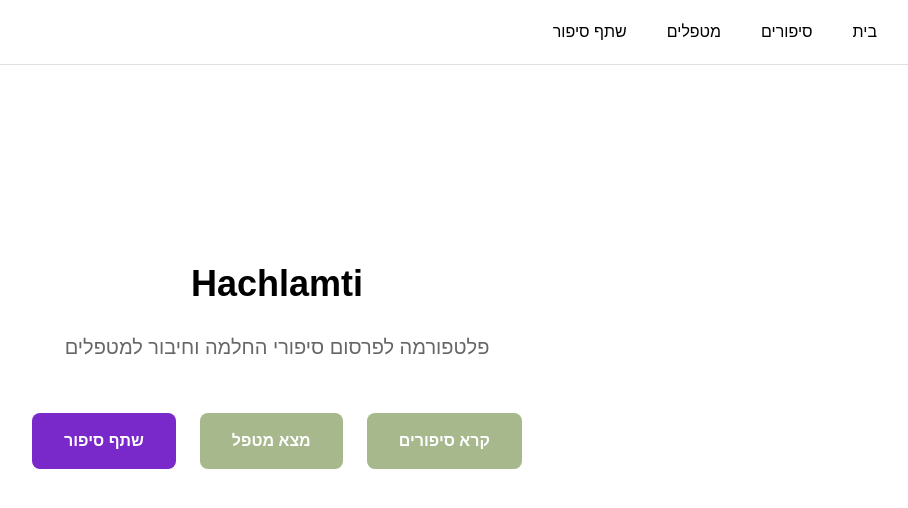
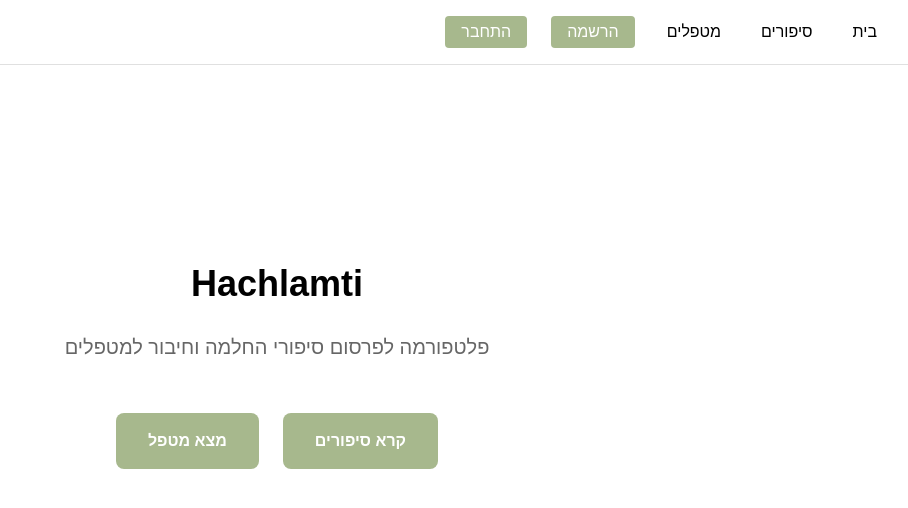
Before and after one commit to Omerf130/hachlamti, a Next.js app: page / in a window 1280 px wide. Shown: the top 508 px of the page, without its empty margins (363-1271 px from the left). Built offline with nearby package versions, Linux system fonts and the light colour scheme; no server answers.

Commit message:
navigation auth

```diff
--- a/app/layout.tsx
+++ b/app/layout.tsx
@@ -1,6 +1,7 @@
 import type { Metadata } from 'next'
 import '../styles/globals.scss'
 import Navigation from '@/components/Navigation'
+import SessionProvider from '@/components/SessionProvider'
 
 export const metadata: Metadata = {
   title: 'Hachlamti',
@@ -15,8 +16,10 @@ export default function RootLayout({
   return (
     <html lang="he" dir="rtl">
       <body>
-        <Navigation />
-        {children}
+        <SessionProvider>
+          <Navigation />
+          {children}
+        </SessionProvider>
       </body>
     </html>
   )
--- a/app/page.tsx
+++ b/app/page.tsx
@@ -1,7 +1,12 @@
+import { getServerSession } from 'next-auth/next'
+import { authOptions } from '@/lib/auth'
 import Link from 'next/link'
 import styles from './page.module.scss'
 
-export default function Home(): JSX.Element {
+export default async function Home(): Promise<JSX.Element> {
+  const session = await getServerSession(authOptions)
+  const isAuthenticated = !!session
+
   return (
     <main className={styles.main}>
       <h1 className={styles.title}>Hachlamti</h1>
@@ -15,9 +20,11 @@ export default function Home(): JSX.Element {
         <Link href="/therapists" className={styles.button}>
           מצא מטפל
         </Link>
-        <Link href="/submit-story" className={styles.buttonSecondary}>
-          שתף סיפור
-        </Link>
+        {isAuthenticated && (
+          <Link href="/submit-story" className={styles.buttonSecondary}>
+            שתף סיפור
+          </Link>
+        )}
       </div>
     </main>
   )
--- a/components/Navigation.module.scss
+++ b/components/Navigation.module.scss
@@ -25,3 +25,26 @@
     opacity: 0.8;
   }
 }
+
+.button {
+  background-color: var(--color-primary);
+  color: white;
+  border: none;
+  padding: var(--spacing-xs) var(--spacing-md);
+  border-radius: var(--border-radius-sm);
+  font-size: var(--font-size-base);
+  font-weight: var(--font-weight-medium);
+  font-family: inherit;
+  cursor: pointer;
+  transition: opacity var(--transition-fast);
+  text-decoration: none;
+  display: inline-block;
+
+  &:hover {
+    opacity: 0.9;
+  }
+
+  &:active {
+    opacity: 0.8;
+  }
+}
--- a/components/Navigation.tsx
+++ b/components/Navigation.tsx
@@ -1,7 +1,19 @@
+'use client'
+
 import Link from 'next/link'
+import { useSession, signOut } from 'next-auth/react'
+import { usePathname } from 'next/navigation'
 import styles from './Navigation.module.scss'
 
 export default function Navigation(): JSX.Element {
+  const { data: session } = useSession()
+  const pathname = usePathname()
+  const isAuthenticated = !!session
+
+  const handleLogout = async (): Promise<void> => {
+    await signOut({ callbackUrl: pathname || '/' })
+  }
+
   return (
     <nav className={styles.nav}>
       <Link href="/" className={styles.link}>
@@ -13,9 +25,26 @@ export default function Navigation(): JSX.Element {
       <Link href="/therapists" className={styles.link}>
         מטפלים
       </Link>
-      <Link href="/submit-story" className={styles.link}>
-        שתף סיפור
-      </Link>
+
+      {isAuthenticated ? (
+        <>
+          <Link href="/submit-story" className={styles.link}>
+            שתף סיפור
+          </Link>
+          <button onClick={handleLogout} className={styles.button}>
+            התנתק
+          </button>
+        </>
+      ) : (
+        <>
+          <Link href="/admin/login" className={styles.button}>
+            הרשמה
+          </Link>
+          <Link href="/admin/login" className={styles.button}>
+            התחבר
+          </Link>
+        </>
+      )}
     </nav>
   )
 }
--- /dev/null
+++ b/components/SessionProvider.tsx
@@ -0,0 +1,14 @@
+'use client'
+
+import { SessionProvider as NextAuthSessionProvider } from 'next-auth/react'
+import type { ReactNode } from 'react'
+
+interface SessionProviderProps {
+  children: ReactNode
+}
+
+export default function SessionProvider({
+  children,
+}: SessionProviderProps): JSX.Element {
+  return <NextAuthSessionProvider>{children}</NextAuthSessionProvider>
+}
```
Also changed, not shown: 1 other file (tests, documents, lock files or other folders).
